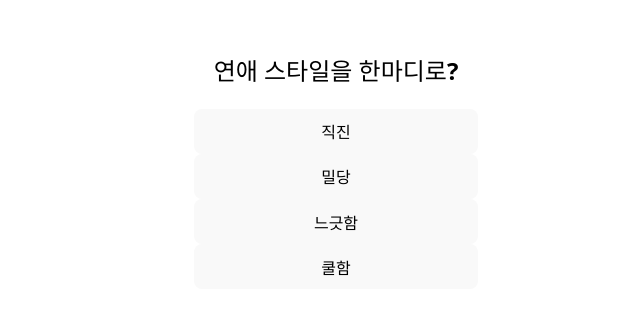
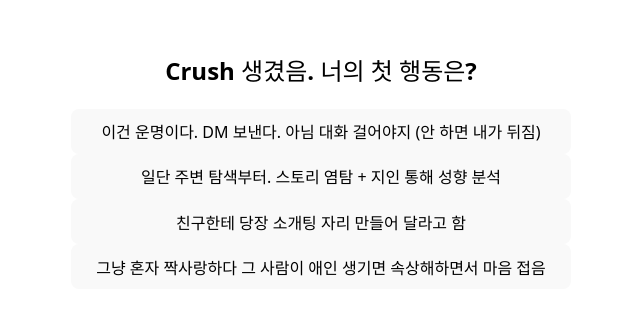
Before and after one commit to couple-palace/couple-palace-frontend, a React (Vite) app: page /quiz in a window 1280 px wide. Shown: the part 259-574 px from the top of the page, without its empty margins (324-964 px from the left). Built offline with nearby package versions, Linux system fonts and the light colour scheme.

Commit message:
Chore: Quiz Data 추가

```diff
--- /dev/null
+++ b/src/data/quizData.js
@@ -0,0 +1,184 @@
+const quizData = [
+    {
+      id: 1,
+      question: "Crush 생겼음. 너의 첫 행동은?",
+      options: [
+        "이건 운명이다. DM 보낸다. 아님 대화 걸어야지 (안 하면 내가 뒤짐)",
+        "일단 주변 탐색부터. 스토리 염탐 + 지인 통해 성향 분석",
+        "친구한테 당장 소개팅 자리 만들어 달라고 함",
+        "그냥 혼자 짝사랑하다 그 사람이 애인 생기면 속상해하면서 마음 접음",
+      ],
+    },
+    {
+      id: 2,
+      question: "연애하면서 가장 듣고 싶은 말은?",
+      options: [
+        "너랑 있으면 진짜 안정돼. 같이 있으면 아무 걱정 없음",
+        "너랑 있으면 그냥 다른 차원의 세계가 열리는 기분이야",
+        "'와 진짜 너만큼 내 기분 잘 맞춰주는 사람 처음 봄'",
+        "'우리 둘이 이렇게 만난 거 진짜 온 우주가 계획한 거 아닐까?'",
+      ],
+    },
+    {
+      id: 3,
+      question: "연인과 싸웠음. 너의 태도는?",
+      options: [
+        "일단 미안하다고 하고 화 풀어줌",
+        "나 서운했는데...? (근데 너가 먼저 눈치채고 풀어줬어야지)",
+        "'이거 왜 싸우는지 논리적으로 설명해봐' (감정보다 논리)",
+        "'아니 근데 내가 그걸 말로 해야 해…? ㅋㅋㅋ' (눈치 못 챘다고 더 빡침)",
+      ],
+    },
+    {
+      id: 4,
+      question: "결혼 준비하는 너의 태도는?",
+      options: [
+        "예산 정리, 플래너 계약, 신혼집 옵션까지 엑셀 정리 완료. (이미 신혼가전 사전조사 끝남)",
+        "아 그거 그냥 결혼식장에서 알아서 해주는 거 아님? (드레스 고르러 가기 전에도 배달시켜 먹음)",
+        "'결혼 체크리스트 100개 완성. 하루에 하나씩 해결하면 딱 맞음'",
+        "'결혼식은 그냥 둘이서 여행 가서 셀프웨딩 하면 되는 거 아님? 식 귀찮아'",
+      ],
+    },
+    {
+      id: 5,
+      question: "연애할 때 나는?",
+      options: [
+        "썸이 뭐야? 나는 직진함 (상대방 도망감)",
+        "밀당 좀 해야 하는데, 걍 하루 연락 안 해봄",
+        "나는 원래 연애에 신중한 타입^^ (안 하는 거 아님)",
+        "썸타다가 내가 먼저 정들면 큰일 남",
+      ],
+    },
+    {
+      id: 6,
+      question: "카톡 스타일은?",
+      options: [
+        "답장 0.3초 컷, 근데 대화 짧음",
+        "일단 읽고 하루 정도 고민함",
+        "답장 안 하고 인스타 스토리는 봄",
+        "카톡 확인했는데 깜빡함",
+      ],
+    },
+    {
+      id: 7,
+      question: "연인과 싸우면 나는?",
+      options: [
+        "팩트로 조지고 논리로 해결함",
+        "안 풀릴 때까지 개길 거임",
+        "말은 안 하는데 표정에서 티 다 남",
+        "눈물은 안 나는데 세상이 나한테만 가혹한 것 같음",
+      ],
+    },
+    {
+      id: 8,
+      question: "연애 유지력은?",
+      options: [
+        "한결같이 잘해줌, 근데 너무 한결같음",
+        "썸 타다가 갑자기 질려서 끝남",
+        "나는 잘 모르겠고 상대방이 떠남",
+        "일단 오래가는데 끝이 안 좋음",
+      ],
+    },
+    {
+      id: 9,
+      question: "내 연애에서 가장 많이 하는 말?",
+      options: [
+        "알아서 해 (그게 뭐든 내가 귀찮음)",
+        "그건 아니지 않냐?",
+        "내가 미안해 ㅠㅠ",
+        "근데 이게 진짜 맞는 거야?",
+      ],
+    },
+    {
+      id: 10,
+      question: "내 연애력은?",
+      options: [
+        "아니요 (단호)",
+        "걍 내 성격이랑 잘 맞는 사람 만나야 됨",
+        "잘 모르겠고 그냥 되는 대로 함",
+        "나름 잘한다고 생각하는데 ㅇㅇ",
+      ],
+    },
+    {
+      id: 11,
+      question: "연애할 때 제일 중요한 거?",
+      options: [
+        "성격이랑 가치관이 맞아야 함",
+        "그냥 나를 좋아해줬으면 좋겠음",
+        "같이 있어도 안 피곤한 게 중요함",
+        "일단 재미있어야 함",
+      ],
+    },
+    {
+      id: 12,
+      question: "결혼하면 주말에 뭐 함?",
+      options: [
+        "아무것도 안 함. 주말=누워만 있기. 사람 건들면 죽음",
+        "아침부터 옷 입고 나감. 집에 있으면 답답함",
+        "각자 할 거 하다가 자연스럽게 저녁에 만나기",
+        "주말엔 같이 보내야지. 결혼까지 해놓고 혼자 논다고?",
+      ],
+    },
+    {
+      id: 13,
+      question: "결혼하면 돈 관리는?",
+      options: [
+        "각자 관리. 내 돈은 내 거, 네 돈은… 같이 잘 쓰자",
+        "공동 계좌 만들어야지. 돈 흐름은 한눈에 보여야 함",
+        "내가 관리할래. 근데 너도 카드 한도 모름",
+        "돈은 버는 사람이 쓰는 거지. 그게 나든 너든",
+      ],
+    },
+    {
+      id: 14,
+      question: "집안일 분담 어떻게 할 건데?",
+      options: [
+        "반반이지. 안 하면 싸움남",
+        "그냥 선착순임. 눈치 게임 시작",
+        "내가 요리할게, 근데 설거지는 너가 해야지?",
+        "집안일? 모르겠고 배달로 해결 가능",
+      ],
+    },
+    {
+      id: 15,
+      question: "애 가질 거임?",
+      options: [
+        "응. 근데 한 명만. 둘 이상은 좀…",
+        "응. 최소 둘은 있어야지. 외동 외롭잖아",
+        "그건 상황 봐야지. 지금은 모르겠음",
+        "아니. 내 삶도 벅참. 애까지 볼 여유 없음",
+      ],
+    },
+    {
+      id: 16,
+      question: "배우자 성격 뭐가 중요함?",
+      options: [
+        "책임감. 말 바꾸는 사람 싫음",
+        "대화 잘 되는 사람. 같이 사는데 말 안 통하면 뭐 하냐",
+        "웃기는 사람. 인생 빡센데 결혼도 빡세면 어쩔 거임",
+        "그냥 나를 잘 받아주는 사람. 나는 안 바뀜",
+      ],
+    },
+    {
+      id: 17,
+      question: "신혼집 어디 살 건데?",
+      options: [
+        "도심 한가운데. 편의시설 필수",
+        "조용한 교외. 강아지, 고양이랑 살고 싶음",
+        "해외. 한국 벗어나서 살고 싶음",
+        "부모님 집 근처. 도움 필요할 수도 있음",
+      ],
+    },
+    {
+      id: 18,
+      question: "배우자 직업 중요함?",
+      options: [
+        "중요하지. 안정적인 직업이면 좋겠음",
+        "직업보다는 성격. 가치관 맞아야 됨",
+        "돈 잘 벌면 솔직히 좋지 않냐?",
+        "내가 벌면 됨. 배우자는 상관 없음",
+      ],
+    },
+  ];
+
+  export default quizData;
--- a/src/pages/QuizPage.jsx
+++ b/src/pages/QuizPage.jsx
@@ -3,21 +3,18 @@ import ProgressBar from "../components/ProgressBar";
 import QuizQuestion from "../components/QuizQuestion";
 import useQuizStore from "../store/quizStore";
 import { useNavigate } from "react-router-dom";
-
-const questions = [
-  { question: "연애 스타일을 한마디로?", options: ["직진", "밀당", "느긋함", "쿨함"] },
-  { question: "싸우면 어떻게 해결?", options: ["먼저 사과", "기다린다", "논리적으로 풀기", "감정적으로 해결"] },
-  { question: "소개팅에서 가장 중요?", options: ["외모", "대화", "분위기", "성격"] }
-];
+import quizData from "../data/quizData"; // quizData 가져오기
 
 const QuizPage = () => {
   const [currentQuestion, setCurrentQuestion] = useState(0);
   const setAnswer = useQuizStore((state) => state.setAnswer);
   const navigate = useNavigate();
 
-  const handleSelect = (option) => {
-    setAnswer(questions[currentQuestion].question, option);
-    if (currentQuestion + 1 < questions.length) {
+  const handleSelect = (optionIndex) => {
+    const selectedQuestion = quizData[currentQuestion];
+    setAnswer(selectedQuestion.id, optionIndex); // 문제 ID와 선택한 옵션 인덱스 저장
+
+    if (currentQuestion + 1 < quizData.length) {
       setCurrentQuestion(currentQuestion + 1);
     } else {
       navigate("/user-input");
@@ -26,10 +23,10 @@ const QuizPage = () => {
 
   return (
     <div className="w-full flex flex-col items-center text-center">
-      <ProgressBar progress={currentQuestion + 1} total={questions.length} />
+      <ProgressBar progress={currentQuestion + 1} total={quizData.length} />
       <QuizQuestion
-        question={questions[currentQuestion].question}
-        options={questions[currentQuestion].options}
+        question={quizData[currentQuestion].question}
+        options={quizData[currentQuestion].options}
         onSelect={handleSelect}
       />
     </div>
```
